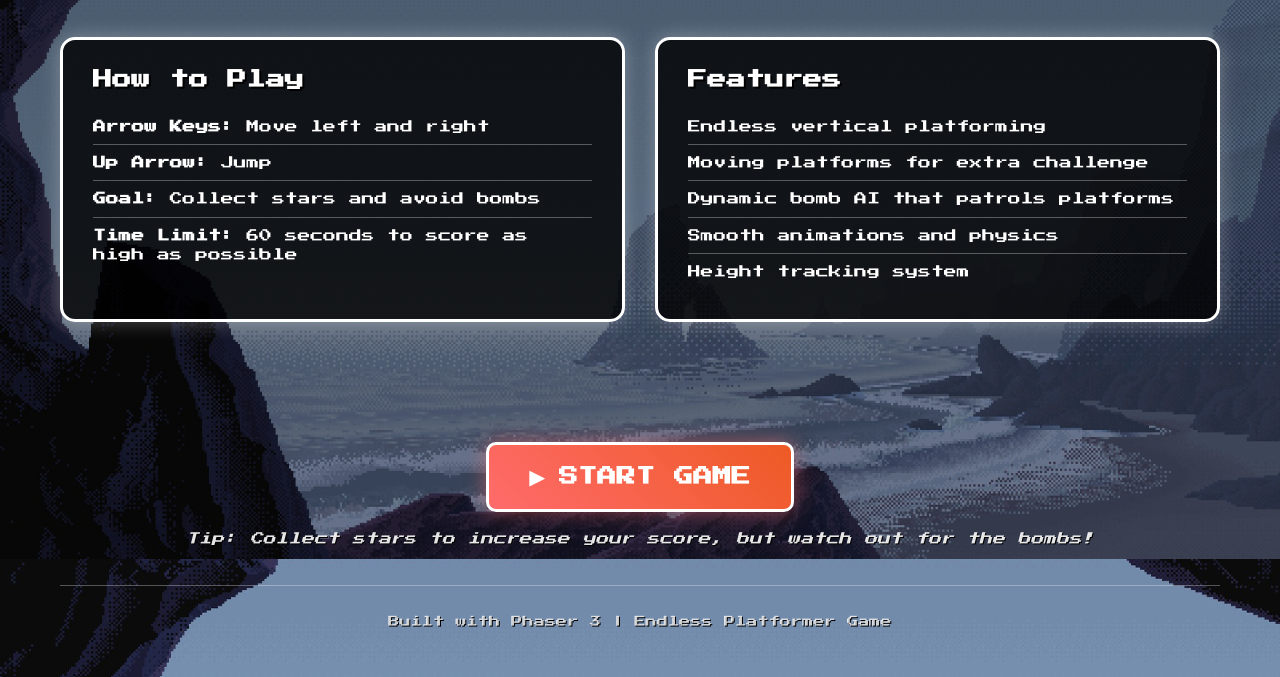
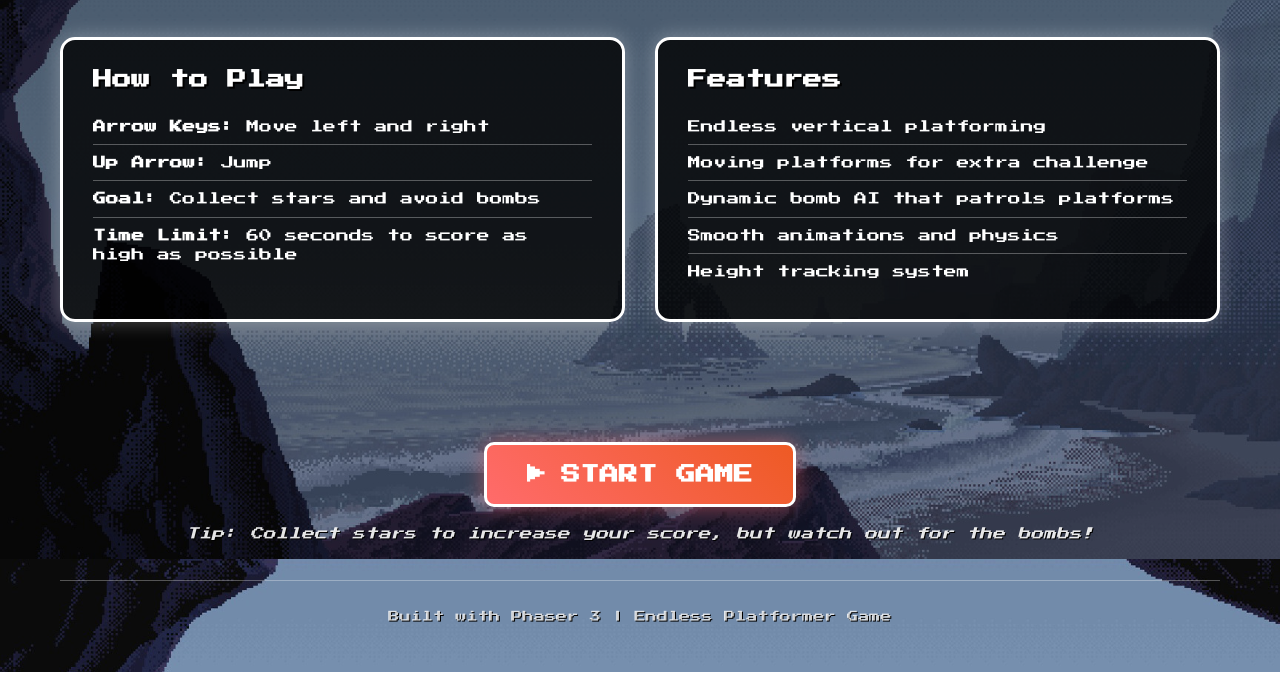
Before and after one commit to vanshwadhwa24/StarClimb, a plain HTML site: page home.html in a window 1280 px wide. Shown: the part 241-918 px from the top of the page. Drawn offline with Linux system fonts and the light colour scheme.

Commit message:
Local Fonts

```diff
--- a/styles.css
+++ b/styles.css
@@ -1,4 +1,11 @@
-@import url('https://fonts.googleapis.com/css2?family=Press+Start+2P&display=swap');
+/* @import url('https://fonts.googleapis.com/css2?family=Press+Start+2P&display=swap'); */
+
+@font-face {
+  font-family: "Press Start 2P";
+  src: url("./fonts/PressStart2P-Regular.ttf") format("truetype");
+  font-weight: normal;
+  font-style: normal;
+}
 
 * {
     margin: 0;
```
Also changed, not shown: fonts/OFL.txt (added), fonts/PressStart2P-Regular.ttf (added).
